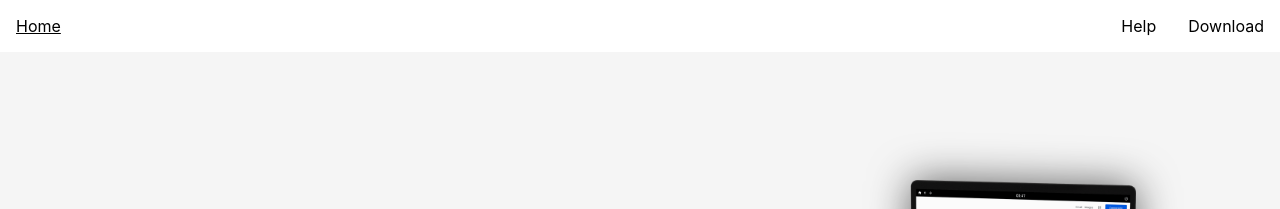
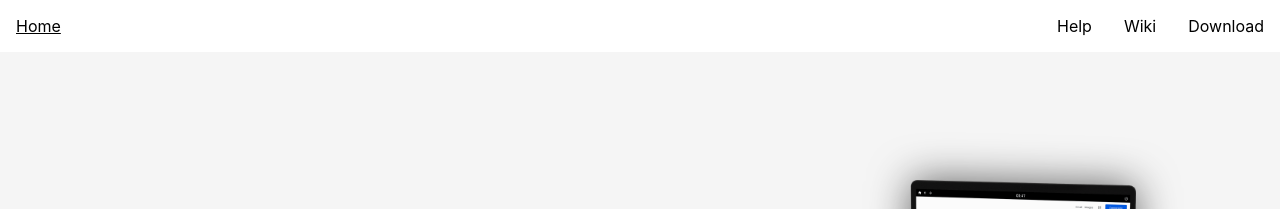
Before and after one commit to Papy-Linux/papy-linux.github.io, a Jekyll site: the page built from index.html, in a window 1280 px wide. Shown: the top 209 px of the page. Built offline with Jekyll 4.4.1, drawn with Linux system fonts in a browser that asks for light colours.

Commit message:
Wiki link in header

```diff
--- a/_layouts/base.html
+++ b/_layouts/base.html
@@ -12,6 +12,7 @@
         <a href="/">Home</a>
         <span class="flex-separator"></span>
         <a href="/help">Help</a>
+        <a href="/wiki">Wiki</a>
         <a href="/download">Download</a>
     </header>
     {{ content }}
```
